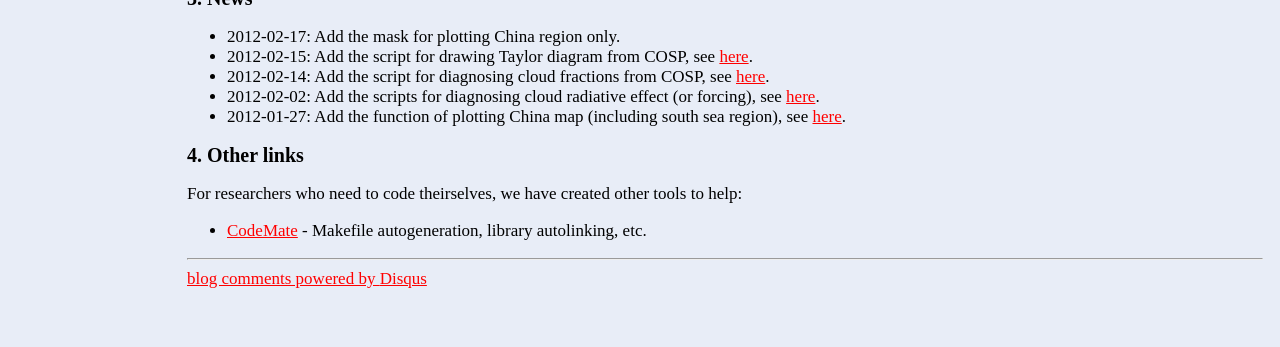
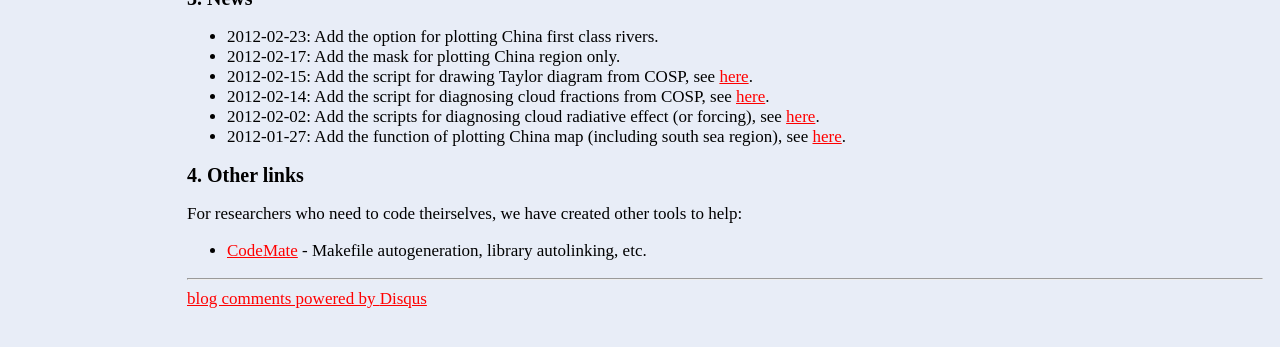
Before and after one commit to huyong1109/geodiag, a Jekyll site: the page built from index.html, in a window 1280 px wide, cut to the strip 324-671 px from the top of the page. Built offline with Jekyll 4.4.1, drawn with Linux system fonts in a browser that asks for light colours; comment, search, counter and statistics services are not loaded.

Commit message:
Update doc for river plotting

```diff
--- a/documentation.html
+++ b/documentation.html
@@ -32,6 +32,7 @@
 			config@isShowProvince = False           ; ---------- #2<br>
 			config@isShowSouthChinaSea = True<br>
 			config@isAddMask = True<br>
+			config@isShowRivers = True<br>
 			attach_china_map(wks, plot, config)     ; ---------- #3<br>
 			draw(plot) ; DO NOT FORGET THIS STEP!!! ; ---------- #4
 			</font>
--- a/index.html
+++ b/index.html
@@ -26,6 +26,7 @@
 <h1>3. News</h1>
 <p>
 	<ul>
+		<li>2012-02-23: Add the option for plotting China first class rivers.
 		<li>2012-02-17: Add the mask for plotting China region only.
 		<li>2012-02-15: Add the script for drawing Taylor diagram from COSP, see
 		<a href="https://github.com/lasg-model/geodiag/blob/master/scripts/cloud/cloud_fraction_taylor_diagram.ncl">here</a>.</li>
```
Also changed, not shown: assets/pictures/china_map.png.
